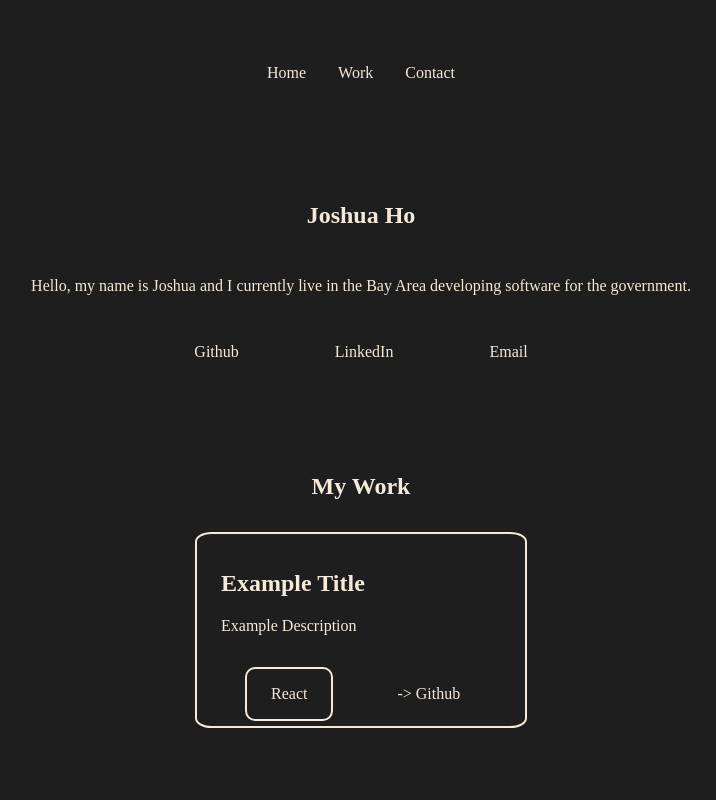
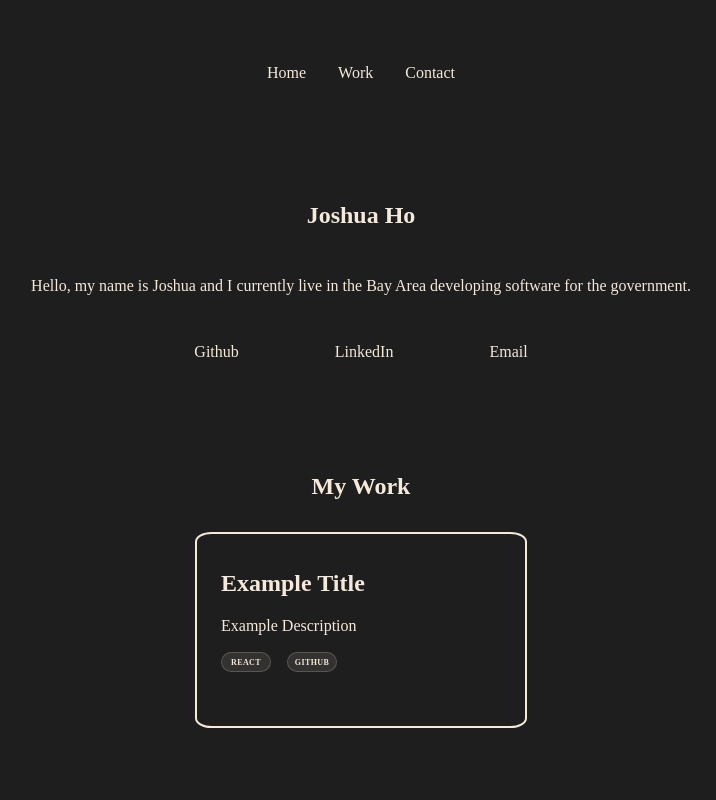
Before and after one commit to JoshuaYYHo/Joshua-Ho-Personal-Portfolio, a Vue app: page / in a window 1280 px wide. Shown: the top 800 px of the page, without its empty margins (279-995 px from the left). Built offline with nearby package versions, Linux system fonts and the light colour scheme.

Commit message:
Fixed the badge for techstack

```diff
--- a/package.json
+++ b/package.json
@@ -11,6 +11,8 @@
     "type-check": "vue-tsc --build"
   },
   "dependencies": {
+    "@iconify/vue": "^5.0.0",
+    "oh-vue-icons": "^1.0.0-rc3",
     "vue": "^3.5.31",
     "vue-router": "^5.0.4"
   },
--- a/src/App.vue
+++ b/src/App.vue
@@ -50,7 +50,7 @@ const my_works = [
         </div>
 
         <div class="linkedin-button">
-          linkedin
+          linkedIN
         </div>
 
       </div>
--- a/src/components/ProjectCard.vue
+++ b/src/components/ProjectCard.vue
@@ -29,7 +29,7 @@ defineProps({
             </div>
 
             <div class="github-pill">
-                <p> -> Github </p>
+                <TechStackPill name="Github" />
             </div>
         </div>
 
@@ -50,10 +50,12 @@ defineProps({
     display: flex;
     gap: 1rem;
     align-items: center;
+    flex-direction: row;
+    justify-content: flex-start;
 }
 
 .bottom-card div {
-    padding: 1rem 1.5rem;
+    padding: 0;
     margin: 0;
 }
 </style>
--- a/src/components/TechStackPill.vue
+++ b/src/components/TechStackPill.vue
@@ -16,15 +16,28 @@ defineProps({
 
 <style scoped>
 
-:root {
-    --border-color: WHITE_TEXT;
+.pill {
+    display: inline-flex;
+    align-items: center;
+    justify-content: center;
+    border-radius: 9999px;
+    padding: 1rem, 1.5rem;
+    line-height: normal;
+    font-size: 8px;
+    font-weight: 700;
+    height: 18px;
+    width: 48px;
+    background-color: rgba(245, 233, 218, 0.1);
+    color: #F5E9DA;
+    border: 1px solid rgba(245, 233, 218, 0.2);
+    transition: all 0.2s ease-in-out;
+    white-space: nowrap;
+    text-transform: uppercase;
+    letter-spacing: 0.05em;
 }
 
-.pill {
-    border-radius: 10px;
-    padding: 6px 10px;
-    display: inline-block;
-    background: transparent;
-    border: 2px solid #F5E9DA;
+.pill:hover {
+    background-color: rgba(245, 233, 218, 0.15);
+    border-color: rgba(245, 233, 218, 0.3);
 }
 </style>
```
Also changed, not shown: src/components/icons-components/GithubButton.vue (+14 -0 lines), src/components/icons-components/LinkedInButton.vue (+14 -0 lines), src/components/icons-components/EmailButton.vue (added), 1 other file (tests, documents, lock files or other folders).
